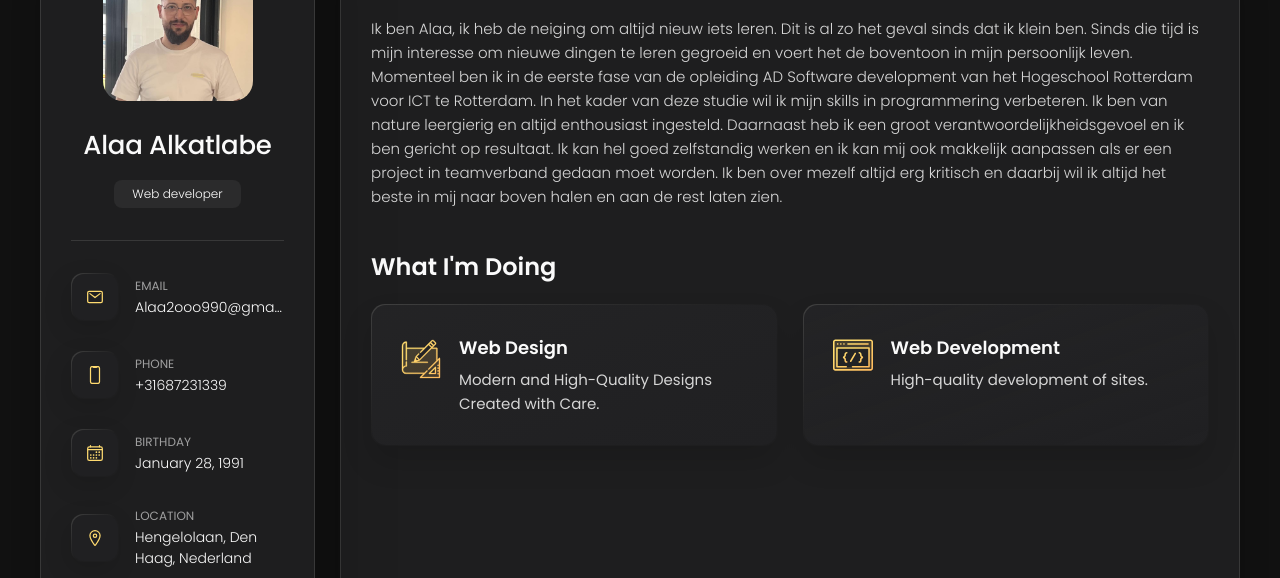
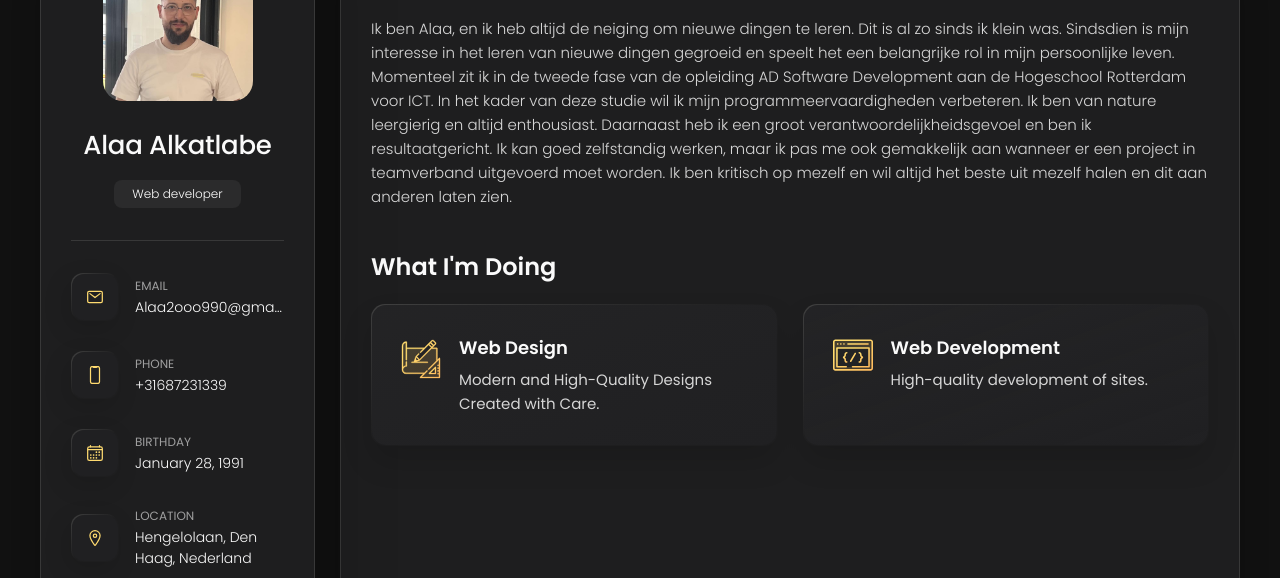
Before and after one commit to Alkatlabe91/My-portfolio, a plain HTML site: page index.html in a window 1280 px wide. Shown: the part 162-740 px from the top of the page. Drawn offline with nearby package versions, Linux system fonts and the light colour scheme.

Commit message:
Update index.html
About me edited

```diff
--- a/index.html
+++ b/index.html
@@ -209,14 +209,7 @@
 
         <section class="about-text">
           <p>
-            Ik ben Alaa, ik heb de neiging om altijd nieuw iets leren. Dit is al zo het geval sinds dat ik klein ben.
-Sinds die tijd is mijn interesse om nieuwe dingen te leren gegroeid en voert het de boventoon in mijn persoonlijk leven.
-
-Momenteel ben ik in de eerste fase van de opleiding AD Software development van het Hogeschool Rotterdam voor ICT te Rotterdam. In het kader van deze studie wil ik mijn skills in programmering verbeteren.
-
-Ik ben van nature leergierig en altijd enthousiast ingesteld. Daarnaast heb ik een groot verantwoordelijkheidsgevoel en ik ben gericht op resultaat.
-Ik kan hel goed zelfstandig werken en ik kan mij ook makkelijk aanpassen als er een project in teamverband gedaan moet worden.
-Ik ben over mezelf altijd erg kritisch en daarbij wil ik altijd het beste in mij naar boven halen en aan de rest laten zien.
+            Ik ben Alaa, en ik heb altijd de neiging om nieuwe dingen te leren. Dit is al zo sinds ik klein was. Sindsdien is mijn interesse in het leren van nieuwe dingen gegroeid en speelt het een belangrijke rol in mijn persoonlijke leven. Momenteel zit ik in de tweede fase van de opleiding AD Software Development aan de Hogeschool Rotterdam voor ICT. In het kader van deze studie wil ik mijn programmeervaardigheden verbeteren. Ik ben van nature leergierig en altijd enthousiast. Daarnaast heb ik een groot verantwoordelijkheidsgevoel en ben ik resultaatgericht. Ik kan goed zelfstandig werken, maar ik pas me ook gemakkelijk aan wanneer er een project in teamverband uitgevoerd moet worden. Ik ben kritisch op mezelf en wil altijd het beste uit mezelf halen en dit aan anderen laten zien.
 
           </p>
 
```
